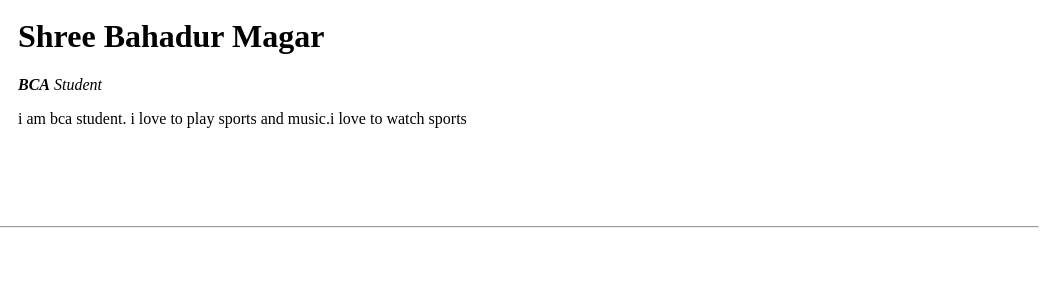
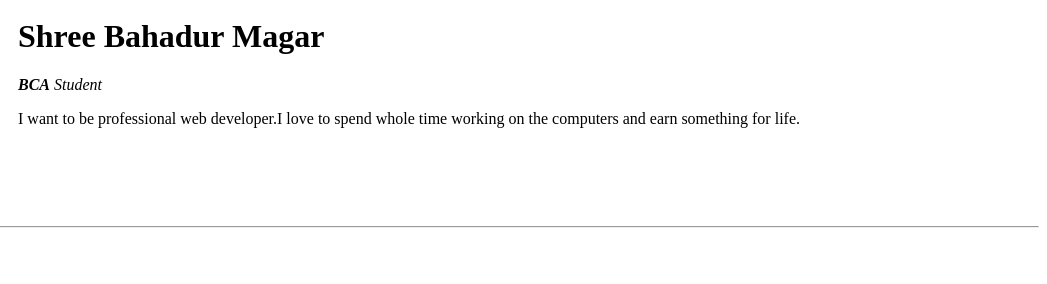
Before and after one commit to ShreeBahadurMagar/CV, a plain HTML site: page index.html in a window 1280 px wide. Shown: the part 86-370 px from the top of the page, 233-1280 px from the left. Drawn offline with Linux system fonts and the light colour scheme.

Commit message:
updated paragraph

```diff
--- a/index.html
+++ b/index.html
@@ -19,7 +19,8 @@
 
         <!-- are tag that are normal in the page and i or em(em tells the browser the empahsie or italic the blick of code) is the italic tag and for bold tag we use strong tag -->
 
-        <p>i am bca student. i love to play sports and music.i love to watch sports</p>
+        <p>I want to be professional web developer.I love to spend whole time working on the computers and earn
+          something for life. </p>
       </td>
     </tr>
   </table>
```
